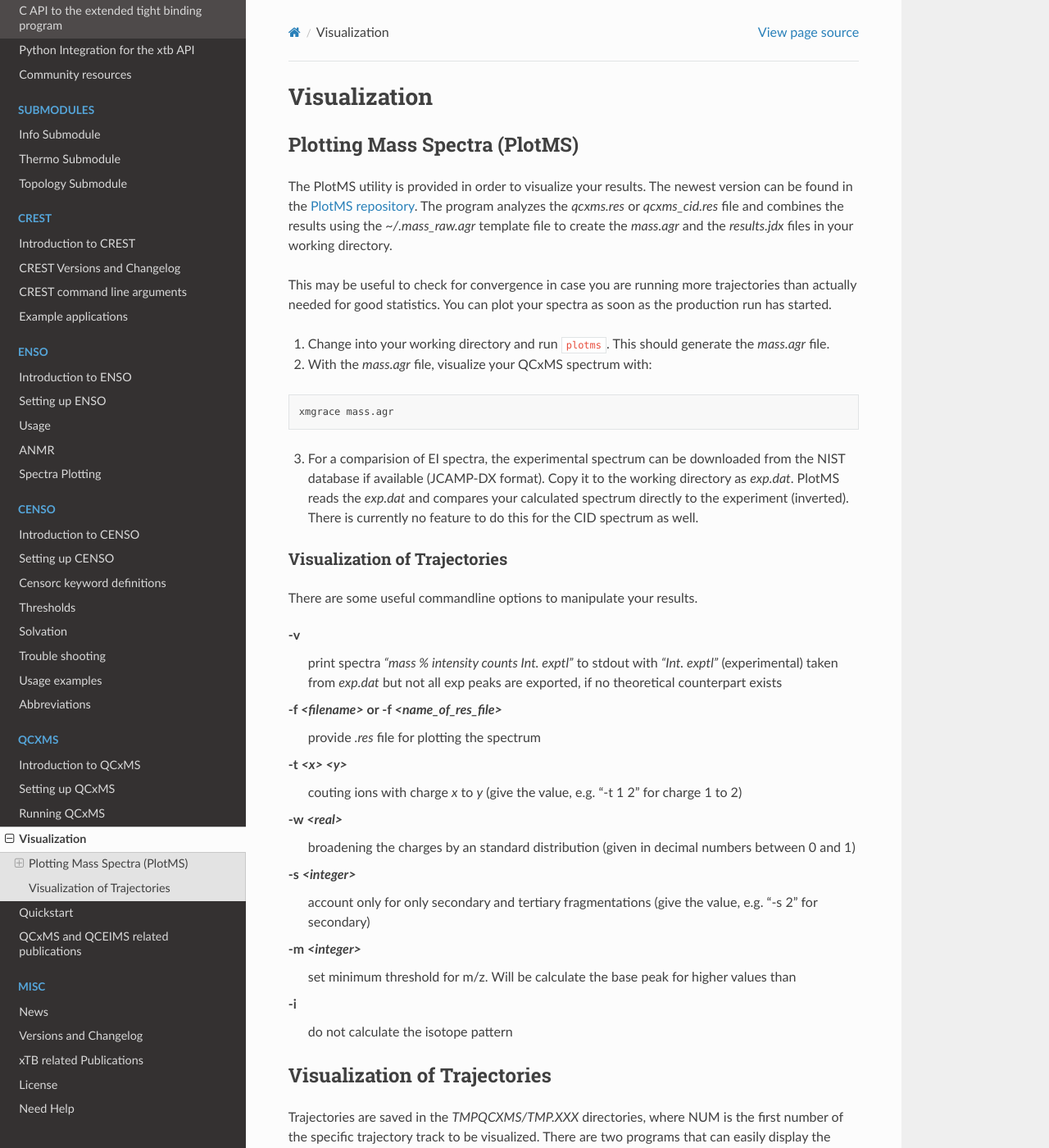
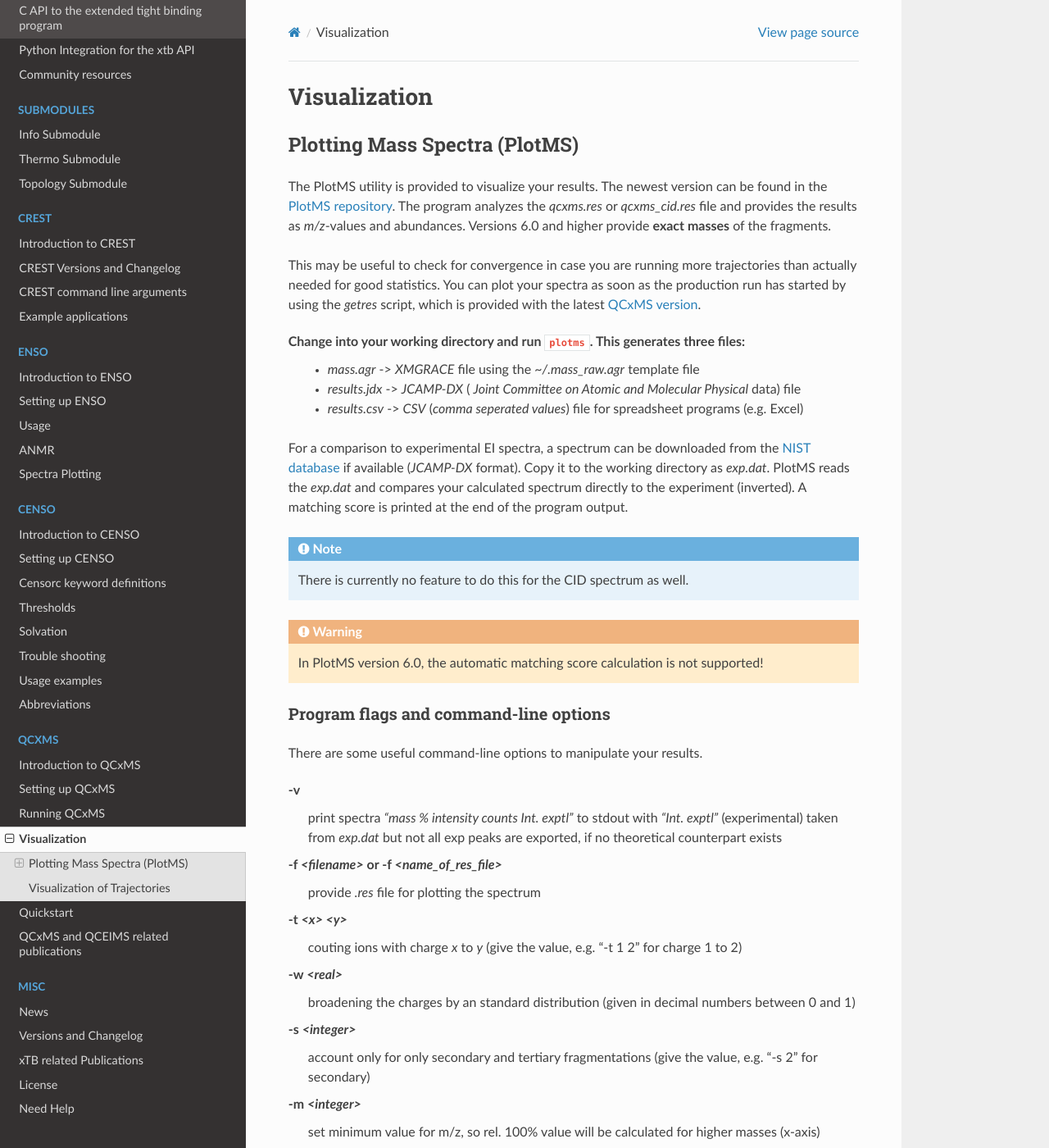
Before and after one commit to grimme-lab/xtb_docs, a Sphinx documentation site: the page built from source/qcxms_doc/qcxms_plot.rst, in a window 1280 px wide and 1400 px high. Shown: the whole window at 82% size. Built offline with Sphinx 7.4.7 and the Read the Docs theme 2.0.0, drawn with Linux system fonts in a browser that asks for light colours; some of the changed text lies outside the part shown.

Commit message:
update version 6.0

```diff
--- a/source/qcxms_doc/qcxms_plot.rst
+++ b/source/qcxms_doc/qcxms_plot.rst
@@ -7,32 +7,37 @@
 Plotting Mass Spectra (PlotMS)
 ==============================
 
-The PlotMS utility is provided in order to visualize your results. The newest version can be found in the
-`PlotMS repository <https://github.com/qcxms/PlotMS>`_.
-The program analyzes the `qcxms.res` or `qcxms_cid.res` file and combines the results using the `~/.mass_raw.agr` template file
-to create the `mass.agr` and the `results.jdx` files in your working directory.
+The PlotMS utility is provided to visualize your results. The newest version can be found in the
+`PlotMS repository <https://github.com/qcxms/PlotMS/releases/>`_.
+The program analyzes the `qcxms.res` or `qcxms_cid.res` file and provides the results as *m/z*-values and abundances.
+Versions 6.0 and higher provide **exact masses** of the fragments.
 
 This may be useful to check for convergence in case you are running more trajectories than
-actually needed for good statistics. You can plot your spectra as soon as the production run has started.
+actually needed for good statistics. You can plot your spectra as soon as the production run has started
+by using the `getres` script, which is provided with the latest `QCxMS version <https://github.com/qcxms/QCxMS/releases>`_.
 
-1. Change into your working directory and run ``plotms``. This should generate the `mass.agr` file.
-2. With the `mass.agr` file, visualize your QCxMS spectrum with:
-
-.. code:: none
-
-   xmgrace mass.agr
-
-3. For a comparision of EI spectra, the experimental spectrum can be downloaded from the NIST database if available
-   (JCAMP-DX format). Copy it to the working directory as `exp.dat`. PlotMS reads the `exp.dat` and compares
-   your calculated spectrum directly to the experiment (inverted).
-   There is currently no feature to do this for the CID spectrum as well.
+Change into your working directory and run ``plotms``. This generates three files:
+   - `mass.agr` -> *XMGRACE* file using the `~/.mass_raw.agr` template file
+   - `results.jdx` -> *JCAMP-DX* ( *Joint Committee on Atomic and Molecular Physical* data) file
+   - `results.csv` -> *CSV* (*comma seperated values*) file for spreadsheet programs (e.g. Excel)
 
 
-Visualization of Trajectories
------------------------------
+For a comparison to experimental EI spectra, a spectrum can be downloaded from the
+`NIST database <https://webbook.nist.gov/chemistry/>`_ if available (*JCAMP-DX* format).
+Copy it to the working directory as `exp.dat`. PlotMS reads the `exp.dat` and compares your calculated spectrum directly
+to the experiment (inverted). A matching score is printed at the end of the program  output.
 
-There are some useful commandline options to manipulate your results.
+.. note::
+  There is currently no feature to do this for the CID spectrum as well.
 
+.. warning::
+  In PlotMS version 6.0, the automatic matching score calculation is not supported!
+
+
+Program flags and command-line options
+--------------------------------------
+
+There are some useful command-line options to manipulate your results.
 
 -**v**
     print spectra *"mass % intensity  counts   Int. exptl"* to stdout with *"Int. exptl"* (experimental) taken
@@ -46,11 +51,11 @@
 -**s** *<integer>*
     account only for only secondary and tertiary fragmentations (give the value, e.g. "-s 2" for secondary)
 -**m** *<integer>*
-    set minimum threshold for m/z. Will be calculate the base peak for higher values than
--**i**
+    set minimum value for m/z, so rel. 100% value will be calculated for higher masses (x-axis)
+-**i** *<real>*
+    set the minimum rel. intensity from which the signals are counted (y-axis)
+-**p**
     do not calculate the isotope pattern
-
-
 
 
 
```
